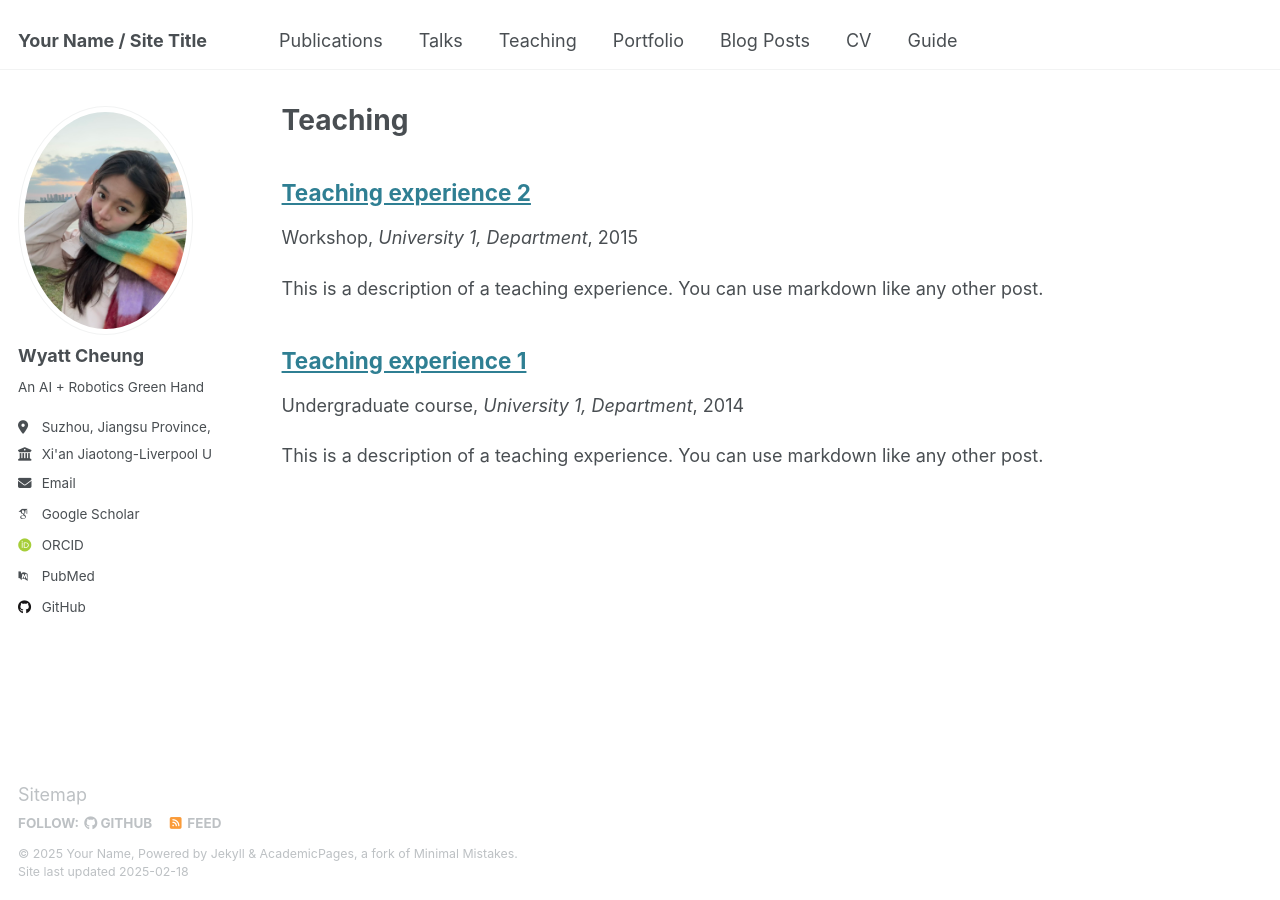
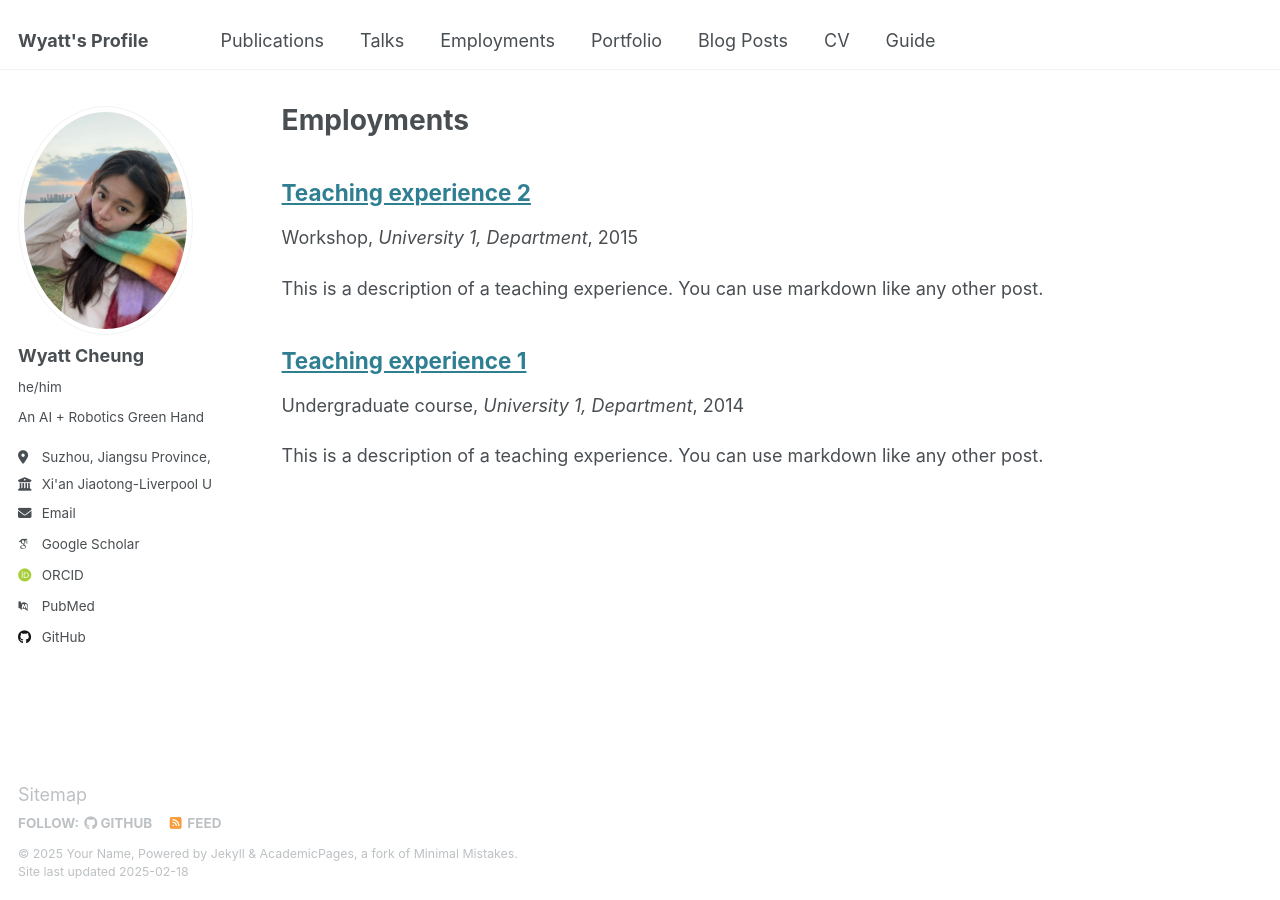
Before and after one commit to WyattZZZZ/WyattZZZZ.github.io, a Jekyll site: the page built from _pages/teaching.html, in a window 1280 px wide. Built offline with Jekyll 4.4.1, drawn with Linux system fonts in a browser that asks for light colours; some web fonts are replaced.

Commit message:
second
2

```diff
--- a/_config.yml
+++ b/_config.yml
@@ -9,7 +9,7 @@
 # Basic Site Settings
 locale                   : "en-US"
 site_theme               : "default"
-title                    : "Your Name / Site Title"
+title                    : "Wyatt's Profile"
 title_separator          : "-"
 name                     : &name "Your Name"
 description              : &description "personal description"
@@ -24,7 +24,7 @@ author:
   # Biographic information
   avatar           : "profile.png"
   name             : "Wyatt Cheung"
-  pronouns         : # example: "she/her"
+  pronouns         : "he/him"
   bio              : "An AI + Robotics Green Hand"
   location         : "Suzhou, Jiangsu Province, China"
   employer         : "Xi'an Jiaotong-Liverpool University"
--- a/_data/navigation.yml
+++ b/_data/navigation.yml
@@ -11,8 +11,8 @@ main:
   - title: "Talks"
     url: /talks/
 
-  - title: "Teaching"
-    url: /teaching/
+  - title: "Employments"
+    url: /employments/
 
   - title: "Portfolio"
     url: /portfolio/
--- a/_pages/teaching.html
+++ b/_pages/teaching.html
@@ -1,7 +1,7 @@
 ---
 layout: archive
-title: "Teaching"
-permalink: /teaching/
+title: "Employments"
+permalink: /employments/
 author_profile: true
 ---
 
```
